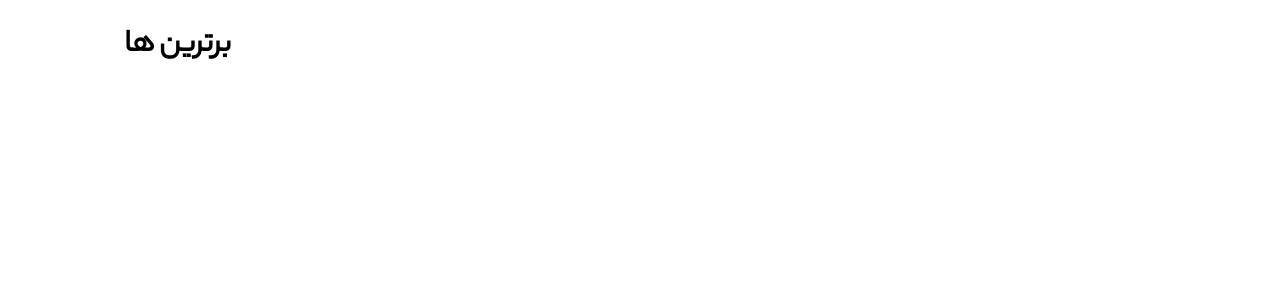
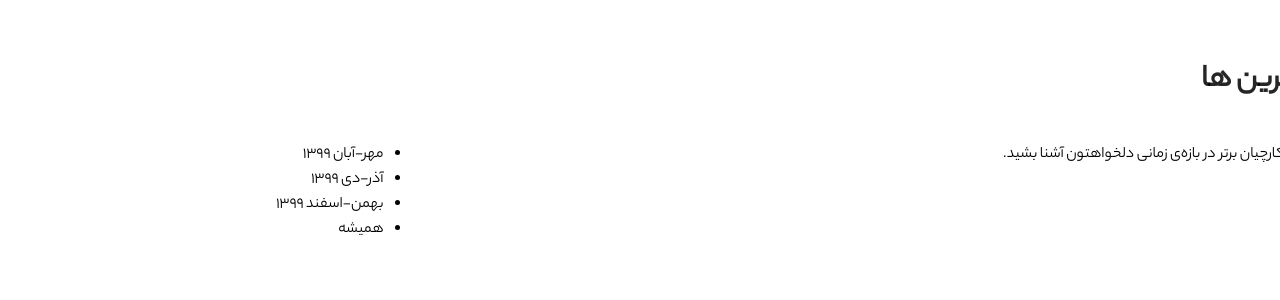
Before and after one commit to haniehtarbiat/best-hunters, a React (Create React App) app: page / in a window 1280 px wide. Shown: the top 300 px of the page. Built offline with nearby package versions, Linux system fonts and the light colour scheme.

Commit message:
add filters

```diff
--- a/src/index.css
+++ b/src/index.css
@@ -1,11 +1,20 @@
 body {
-  margin: 0;
+
+  direction: rtl;
   font-family: YekanBakhRegular, -apple-system, BlinkMacSystemFont, 'Segoe UI', 'Roboto', 'Oxygen',
     'Ubuntu', 'Cantarell', 'Fira Sans', 'Droid Sans', 'Helvetica Neue',
     sans-serif;
+  font-size: 16px;
+  margin: 0;
+  -moz-osx-font-smoothing: grayscale;
   -webkit-font-smoothing: antialiased;
-  -moz-osx-font-smoothing: grayscale;
 }
+*{
+  --black:rgba(0,0,0,0);
+  --light-black:rgba(0,0,0,0.85);
+  --lightest-black:rgba(0,0,0,0.5);
+}
+
 @font-face {
   font-family: "YekanBakhRegular";
   src: local("YekanBakhRegular.ttf"),
--- a/src/pages/best-hunters/BestHunters.js
+++ b/src/pages/best-hunters/BestHunters.js
@@ -1,10 +1,11 @@
 import React from 'react';
 import styles from 'pages/best-hunters/BestHunters.module.css';
+import Header from 'pages/best-hunters/components/Header/Haeder';
 
 function BestHunters() {
     return (
         <div className={styles.container}>
-            <h1>برترین ها</h1>
+            <Header />
         </div>
     );
 }
--- /dev/null
+++ b/src/pages/best-hunters/components/Header/Haeder.js
@@ -0,0 +1,20 @@
+import React from 'react';
+import styles from './Header.module.css';
+
+function Header() {
+    return (
+        <>
+            <h1 className={styles.heading}>برترین ها</h1>
+            <div className={styles.filterContainer}>
+                <p>با شکارچیان برتر در بازه‌ی زمانی دلخواهتون آشنا بشید.</p>
+                <ul>
+                    <li>مهر-آبان ۱۳۹۹ </li>
+                    <li>آذر-دی ۱۳۹۹ </li>
+                    <li>بهمن-اسفند ۱۳۹۹ </li>
+                    <li>همیشه</li>
+                </ul>
+            </div>
+        </>
+    );
+}
+export default Header;
--- /dev/null
+++ b/src/pages/best-hunters/components/Header/Header.module.css
@@ -0,0 +1,9 @@
+.heading{
+    color:var(--light-black);
+    font-size: 2rem;
+    margin-top: 3.5rem;
+}
+.filterContainer{
+    display: flex;
+    justify-content: space-between;
+}
```
Also changed, not shown: 1 other file (tests, documents, lock files or other folders).
